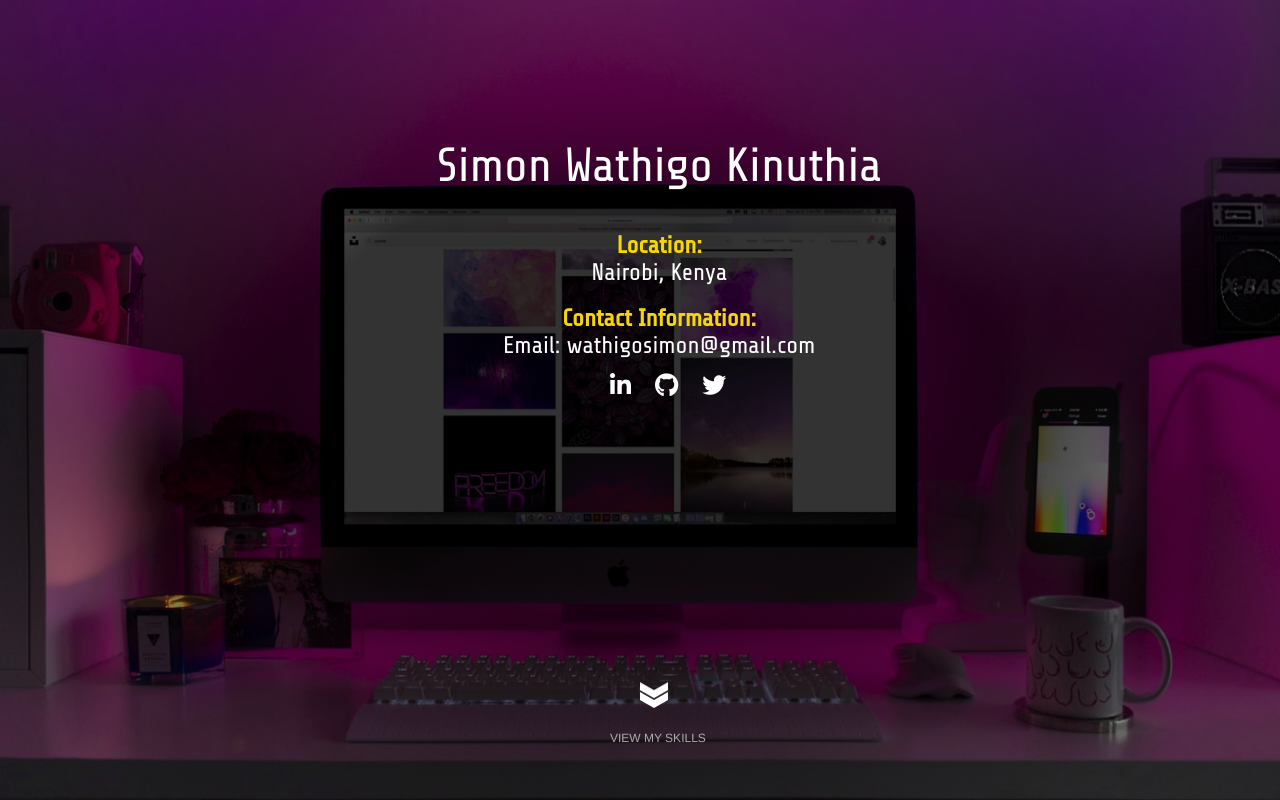
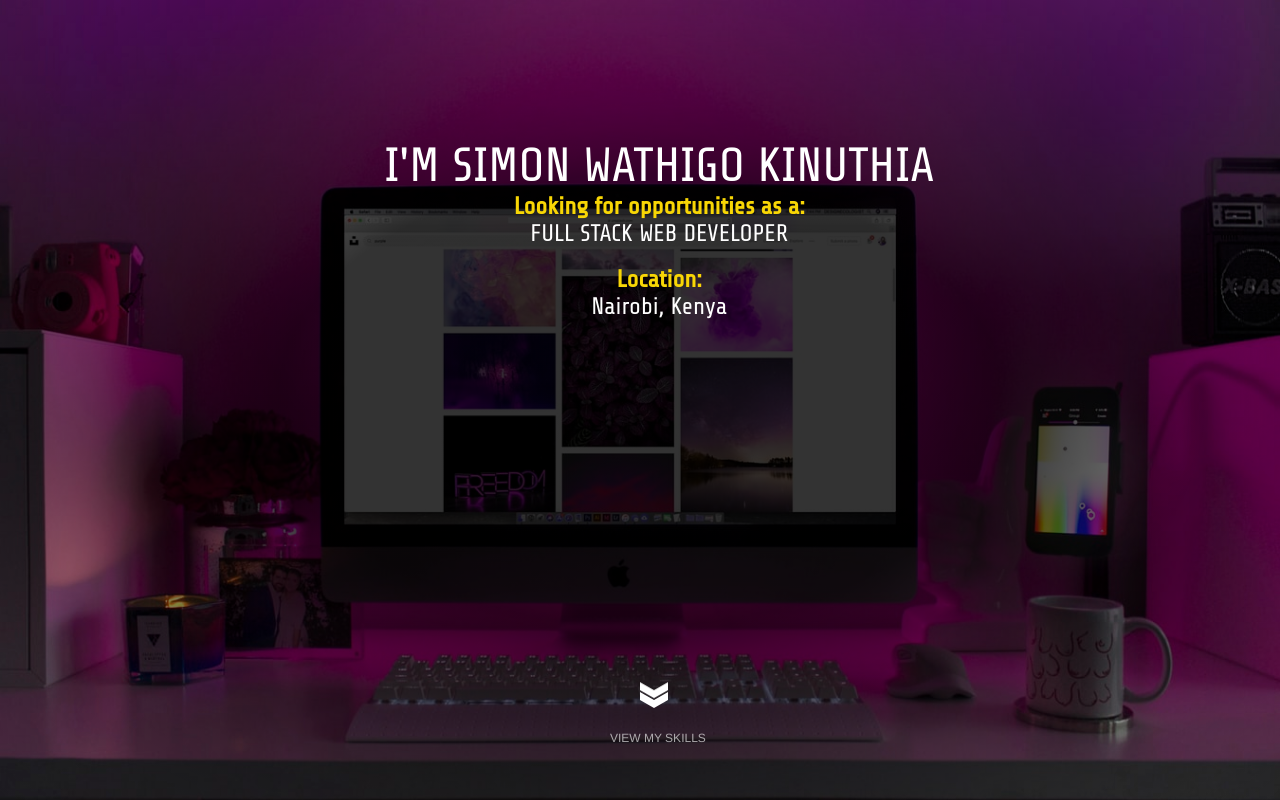
Before and after one commit to wathigo/Portfolio, a React (Create React App) app: page / in a window 1280 px wide. Built offline with nearby package versions, Linux system fonts and the light colour scheme.

Commit message:
Update landing page

```diff
--- a/src/App.css
+++ b/src/App.css
@@ -9,7 +9,7 @@ html, body {
 
 .Typewriter .name{
   font-size: 3em;
-  margin: 0 0 0.8em, 0;
+  margin: 0 0 0 0;
   background: radial-gradient(center 20px, circle, #616161 0%, #616161 20%, #282828 100%);
 }
 
--- a/src/components/PersonalInfo.js
+++ b/src/components/PersonalInfo.js
@@ -8,7 +8,10 @@ function PersonalInfo() {
       <Typewriter
         onInit={typewriter => {
           typewriter.changeDelay(30)
-            .typeString('<p class="name">Simon Wathigo Kinuthia</p>')
+            .typeString("<p class='name'>I'M SIMON WATHIGO KINUTHIA</p>")
+            .typeString(
+              "<b>Looking for opportunities as a:</b> <p class='role'>FULL STACK WEB DEVELOPER</p>"
+            )
             .pauseFor(1000)
             .changeDelay(5)
             .start();
```
